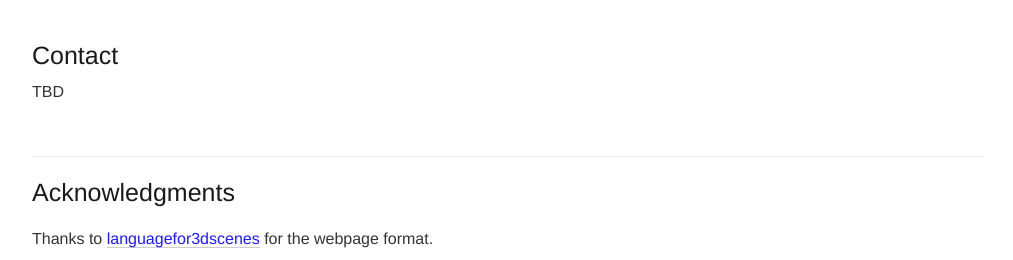
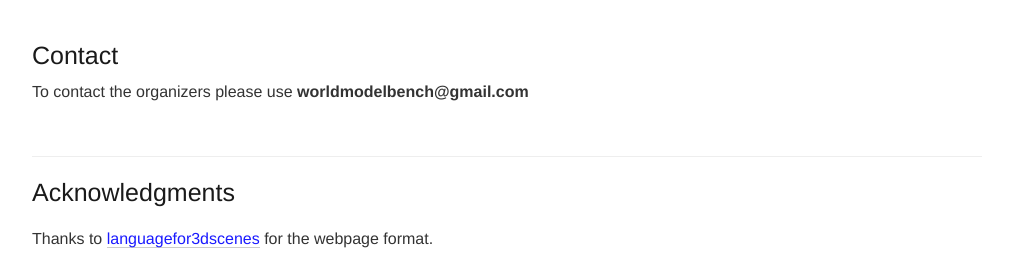
Before and after one commit to worldmodelbench/worldmodelbench.github.io, a plain HTML site: page index.html in a window 1280 px wide. Shown: the part 2579-2839 px from the top of the page, without its empty margins (133-1146 px from the left). Drawn offline with nearby package versions, Linux system fonts and the light colour scheme; some packages are replaced by stand-ins of ours; a script that the page names is missing.

Commit message:
Update index.html

```diff
--- a/index.html
+++ b/index.html
@@ -540,7 +540,7 @@
       To contact the organizers please use <b>worldmodelbench@gmail.com</b>
     </p> -->
     <p>
-      TBD
+      To contact the organizers please use <b>worldmodelbench@gmail.com</b>
     </p>
   </div>
 </div>
```
